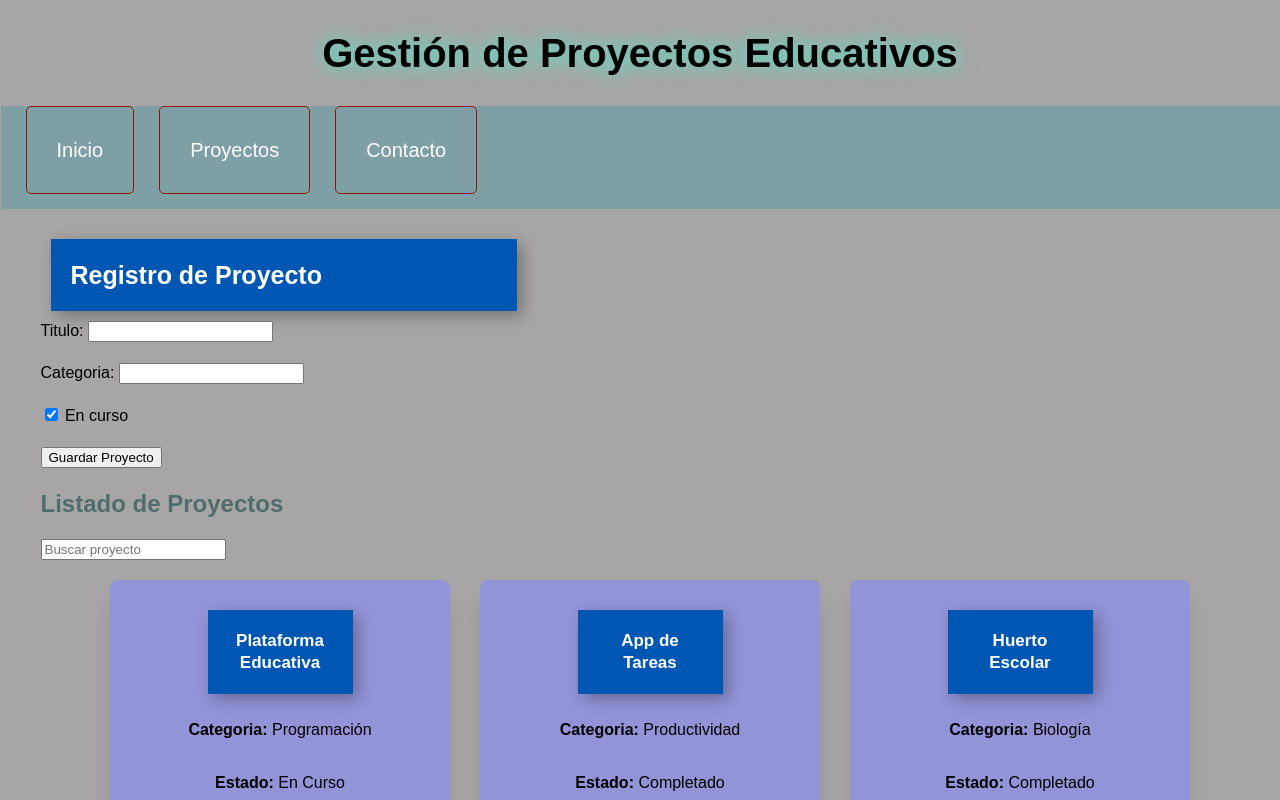
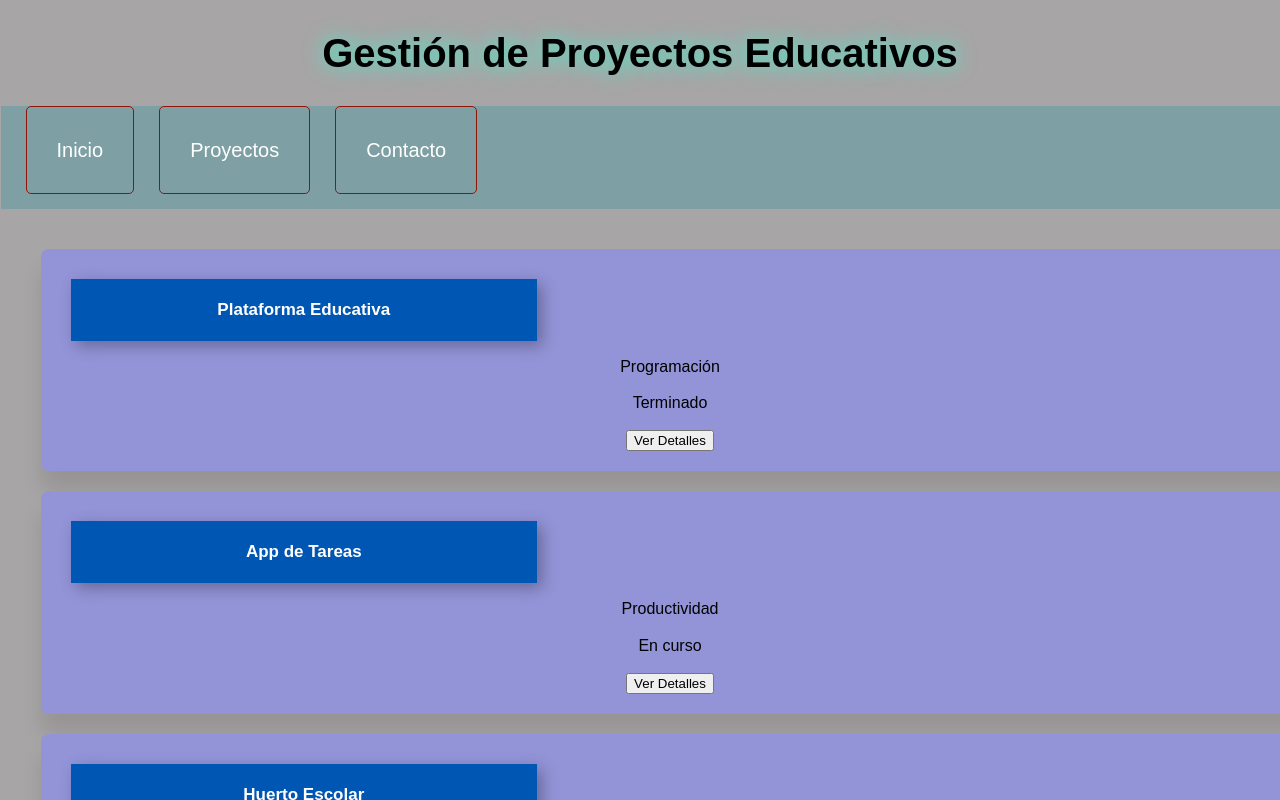
Before and after one commit to Alee91218/pv_tp3_grupo1, a React (Vite) app in the folder pvtp03GrupoN01/: page / in a window 1280 px wide. Shown: the top 800 px of the page. Built offline with nearby package versions, Linux system fonts and the light colour scheme.

Commit message:
Reestructuracion, creacion y modificacion de archivos para la segunda parte del trabajo practico - Alejandro Fernández

```diff
--- a/pvtp03GrupoN01/src/App.jsx
+++ b/pvtp03GrupoN01/src/App.jsx
@@ -1,12 +1,12 @@
-import ListaProyectos from './components/ListaProyectos'
-import Header from './components/Header' //
-import Footer from './components/Footer' //
+import Header from './components/Header'
+import Footer from './components/Footer'
+import Proyectos from './components/Proyecto'
 function App() {
   return (
     <>
     <Header />
     <main>
-      <ListaProyectos />
+      <Proyectos />
     </main>
     <Footer />
     </>
--- /dev/null
+++ b/pvtp03GrupoN01/src/components/DetalleProyecto.jsx
@@ -0,0 +1,5 @@
+const nada = () => {
+
+};
+
+export default nada;
--- /dev/null
+++ b/pvtp03GrupoN01/src/components/FormProyecto.jsx
@@ -0,0 +1,5 @@
+const nada = () => {
+
+};
+
+export default nada;
--- a/pvtp03GrupoN01/src/components/ListaProyectos.jsx
+++ b/pvtp03GrupoN01/src/components/ListaProyectos.jsx
@@ -1,116 +1,20 @@
-import { useState } from "react";
-import proyectService from "../services/proyectoService.js";
 
-const ListaProyectos = () => {
-    // estado para el campo de nuevo proyecto
-  const [proyectoDelFormulario, setproyectoDelFormulario] = useState({
-    titulo: "",
-    categoria: "",
-    estado: true,
-  });
-  // estado iniciial
-  const [proyectos, setProyectos] = useState(proyectService.obtenerProyectos());
+import CardProject from "./ProyectoCard.jsx";
 
-  //funcion manejar cambio
-  const manejarCambio = (e) => {
-    const { name, value, type, checked } = e.target;
-    setproyectoDelFormulario({
-      ...proyectoDelFormulario,
-      [name]: type === "checkbox" ? checked : value,
-    });
-  };
-  //función manejar envió
-  const manejarEnvio = (e) => {
-    e.preventDefault();
+const ListProject = ({ proyectos, verDetalle}) => {
+  if(proyectos.length === 0) return <p>No hay proyectos registrados</p>
 
-    proyectService.agregarProyecto(proyectoDelFormulario);
-    setProyectos(proyectService.obtenerProyectos());
-    alert(`Proyecto: ${proyectoDelFormulario.titulo} guardado con exito`);
-    setproyectoDelFormulario({ titulo: "", categoria: "", estado: false });
-  };
+  return (
+   <section className="contenedor-tarjetas">
+            {proyectos.map((proyecto) => (
+                <CardProject
+                    key={proyecto.id}
+                    proyecto={proyecto}
+                    verDetalle={verDetalle}
+                />
+            ))}
+        </section>
+    );
 
-  //eliminar proyecto
-  const manejarEliminar = (id) => {
-    proyectService.eliminarProyecto(id);
-    setProyectos(proyectService.obtenerProyectos()); // actualiza la list
-  };
-
-  // buscar proyecto
-  const manejarBuscar = (e) => {
-    const texto = e.target.value;
-    if (texto === "") {
-      setProyectos(proyectService.obtenerProyectos());
-    } else {
-      setProyectos(proyectService.buscarProyecto(texto));
-    }
-  };
-  return (
-    <section>
-      {/* agregar nuevo Proyeto*/}
-      <h3>Registro de Proyecto</h3>
-      <form onSubmit={manejarEnvio} >
-        <div>
-            <label>Titulo: </label>
-            <input
-                type="text"
-                name="titulo"
-                value={proyectoDelFormulario.titulo}
-                onChange={manejarCambio}
-                required
-            />
-        </div>
-        <br/>
-        <div>
-            <label>Categoria: </label>
-            <input
-                type="text"
-                name="categoria"
-                value={proyectoDelFormulario.categoria}
-                onChange={manejarCambio}
-                required
-            />
-        </div>
-        <br/>
-        <div>
-            <label>
-            <input
-                type="checkbox"
-                name="estado"
-                checked={proyectoDelFormulario.estado}
-                onChange={manejarCambio}
-            /> En curso
-            </label>
-        </div>
-        <br/>
-        <button type="submit">Guardar Proyecto </button>
-      </form>
-      <h2>Listado de Proyectos</h2>
-      {/* buscador */}
-      <input
-        type="text"
-        placeholder="Buscar proyecto"
-        onChange={manejarBuscar}
-      />
-      {/* lista dinamicaa */}
-      <div className="proyectos-container">
-        {proyectos.map((proyecto) => (
-          <article key={proyecto.id}>
-            <h3>{proyecto.titulo}</h3>
-            <p>
-              <strong>Categoria:</strong> {proyecto.categoria}
-            </p>
-            <p>
-              <strong>Estado:</strong>{" "}
-              {proyecto.estado ? "En Curso" : "Completado"}
-            </p>
-            {/* boton de eliminar */}
-            <button onClick={() => manejarEliminar(proyecto.id)}>
-              Eliminar
-            </button>
-          </article>
-        ))}
-      </div>
-    </section>
-  );
 };
-export default ListaProyectos;
+export default ListProject;
--- /dev/null
+++ b/pvtp03GrupoN01/src/components/Proyecto.jsx
@@ -0,0 +1,43 @@
+import '../css/styles.css'
+import { useState } from "react";
+import proyectService from "../services/proyectoService.js";
+import FormProyecto from "./FormProyecto.jsx"
+import ListProject from "./ListaProyectos.jsx";
+import DetalleProyecto from "./DetalleProyecto.jsx"
+
+const Proyectos = () => {
+    const [proyectos, setProyectos] = useState(proyectService.obtenerProyectos());
+    const [proyectoSeleccionado, setproyectoSeleccionado] = useState(null);
+
+    const manejarEnvio = (proyectoDelFormulario) => {
+        proyectService.agregarProyecto(proyectoDelFormulario);
+        setProyectos(proyectService.obtenerProyectos());
+        console.log(proyectos);
+    };
+
+    const manejarVerDetalle = (proyecto) => {
+        setproyectoSeleccionado(proyecto);
+    };
+
+    const manejarCerrarDetalle = () => {
+        setproyectoSeleccionado(null);
+    };
+
+    return (
+        <>
+            <FormProyecto agregarProyecto={ manejarEnvio } />
+
+            <ListProject
+                proyectos={ proyectos }
+                verDetalle={ manejarVerDetalle }
+            />
+
+            <DetalleProyecto
+                usuario={ proyectoSeleccionado }
+                cerrar={ manejarCerrarDetalle }
+            />
+        </>
+    );
+};
+
+export default Proyectos;
--- a/pvtp03GrupoN01/src/components/ProyectoCard.jsx
+++ b/pvtp03GrupoN01/src/components/ProyectoCard.jsx
@@ -0,0 +1,19 @@
+
+const CardProject = ({ proyecto, verDetalle }) => {
+    const { id,titulo,categoria,estado } = proyecto;
+    return (
+        <article className="tarjeta">
+            <h3>{titulo}</h3>
+            <p>{categoria}</p>
+            <p>{estado ? 'Terminado' : 'En curso'}</p>
+            <button
+                className="boton-accion"
+                onClick = {() => verDetalle(proyecto)}
+            >
+                Ver Detalles
+            </button>
+        </article>
+    );
+};
+
+export default CardProject;
```
